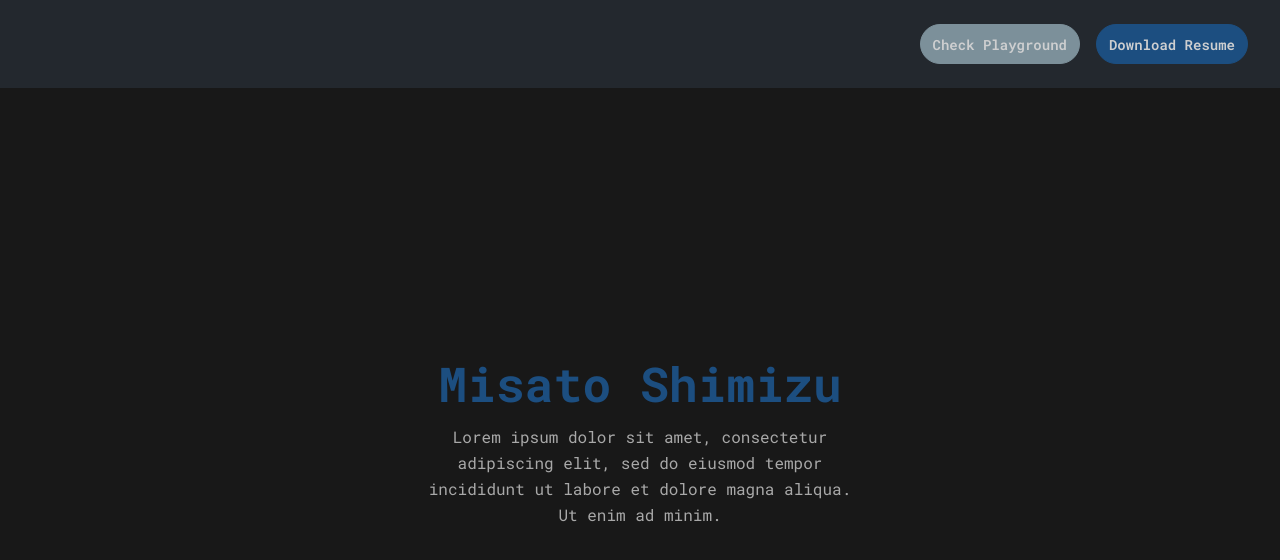
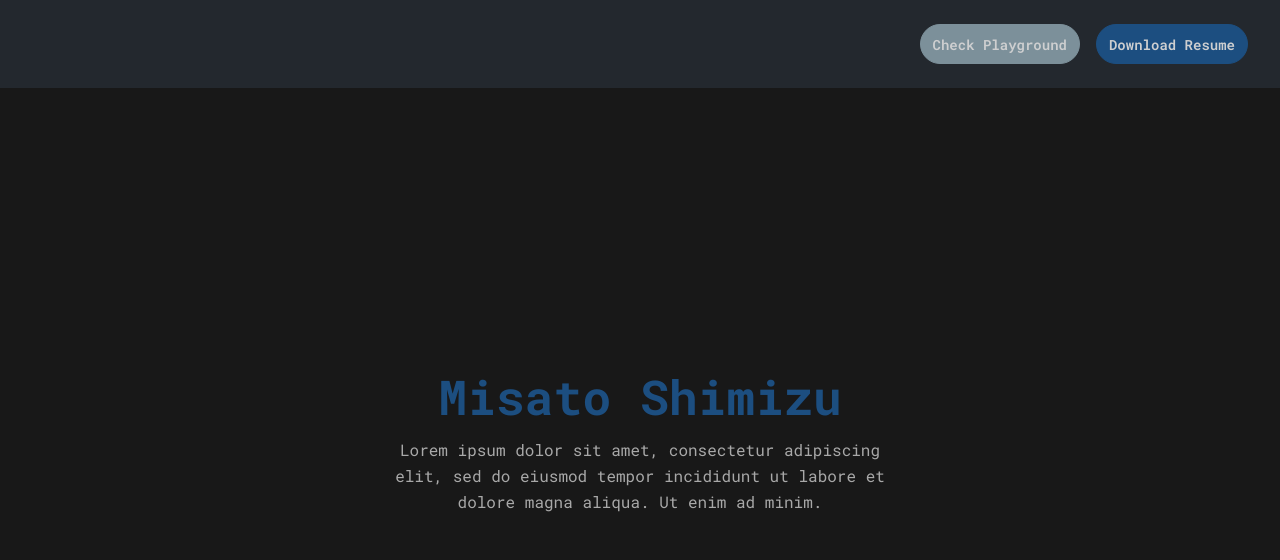
Before and after one commit to misato118/misato-shimizu, a Next.js app: page / in a window 1280 px wide. Shown: the top 560 px of the page. Built offline with nearby package versions, Linux system fonts and the light colour scheme.

Commit message:
Minor adjustment for intro text width

```diff
--- a/app/page.tsx
+++ b/app/page.tsx
@@ -12,7 +12,7 @@ export default function Home() {
         </header>
         <div className="grow grid place-content-center">
           <ScrollReveal>
-            <div className="max-w-md mx-auto text-center">
+            <div className="max-w-lg mx-auto text-center">
               <h1 className="text-5xl font-bold mb-4 text-primary">Misato Shimizu</h1>
               <p className="leading-relaxed text-base-content/80">Lorem ipsum dolor sit amet, consectetur adipiscing elit, sed do eiusmod tempor incididunt ut labore et dolore magna aliqua. Ut enim ad minim.</p>
             </div>
```
